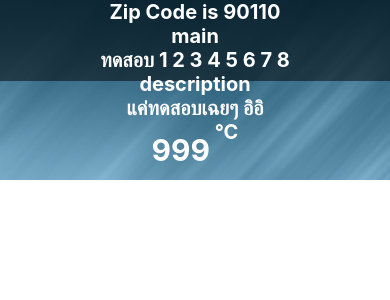
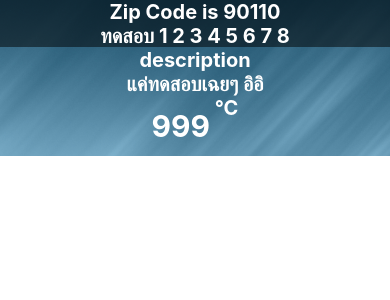
Before and after one commit to suraw00t/3SA04, a React Native app: screen / in a window 390 px wide. Shown: the top 300 px of the page. Built offline with nearby package versions, Linux system fonts and the light colour scheme.

Commit message:
fix layout

```diff
--- a/components/Forecast.js
+++ b/components/Forecast.js
@@ -2,7 +2,6 @@ import { Text, View, StyleSheet } from 'react-native';
 export default function Forecast(props) {
     return (
        <View>
-            <Text style={style.normalText}>main</Text>
             <Text style={style.normalText}>{props.main}</Text>
             <Text style={style.normalText}>description</Text>
             <Text style={style.normalText}>{props.description}</Text>
--- a/components/Weather.js
+++ b/components/Weather.js
@@ -12,13 +12,13 @@ export default function Weather(props) {
 
 
     return (
-            <ImageBackground source={require('../bg.png')} style={styles.backdrop}>
-        <View style={styles.highlight}>
+        <ImageBackground source={require('../bg.png')} style={styles.backdrop}>
+            <View style={styles.highlight}>
                 <Text></Text>
                 <Text style={styles.titleText}>Zip Code is {props.zipCode}</Text>
                 <Forecast {...forecastInfo} />
-        </View>
-            </ImageBackground>
+            </View>
+        </ImageBackground>
     );
 }
 
@@ -33,7 +33,7 @@ const styles = StyleSheet.create(
         highlight: {
             backgroundColor: 'rgba(0, 0, 0, 0.5)',
             width:"100%",
-            height:"45%",
+            height:"30%",
             paddingTop: Constants.statusBarHeight,
             alignItems: 'center'
         },
```
